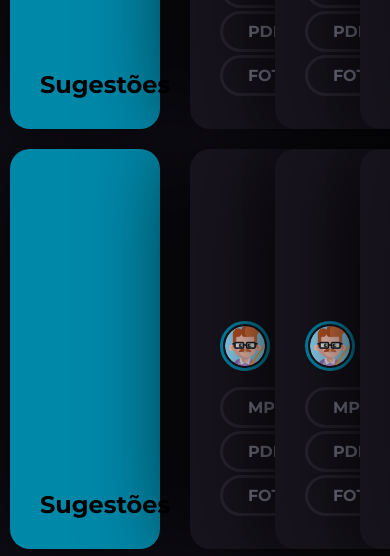
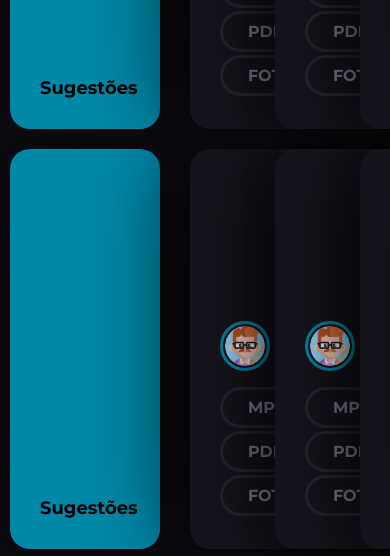
Before and after one commit to pedrocyprianoo/testhelp, a plain HTML site: page index.html in a window 390 px wide. Shown: the part 370-926 px from the top of the page. Drawn offline with Linux system fonts and the light colour scheme.

Commit message:
Update style.css

```diff
--- a/style.css
+++ b/style.css
@@ -279,6 +279,11 @@ li, a, button {
   justify-content: flex-end;
 }
 
+.card-title h2 {
+  font-size: 18px;
+}
+
+
 .card {
   flex-shrink: 0;
   width: 205px;
@@ -330,4 +335,7 @@ li, a, button {
     background: linear-gradient(transparent, var(--primary));
     border-radius: 10px;
   }
+  .card-title h2 {
+    font-size: 18px;
+  }
 }
```
